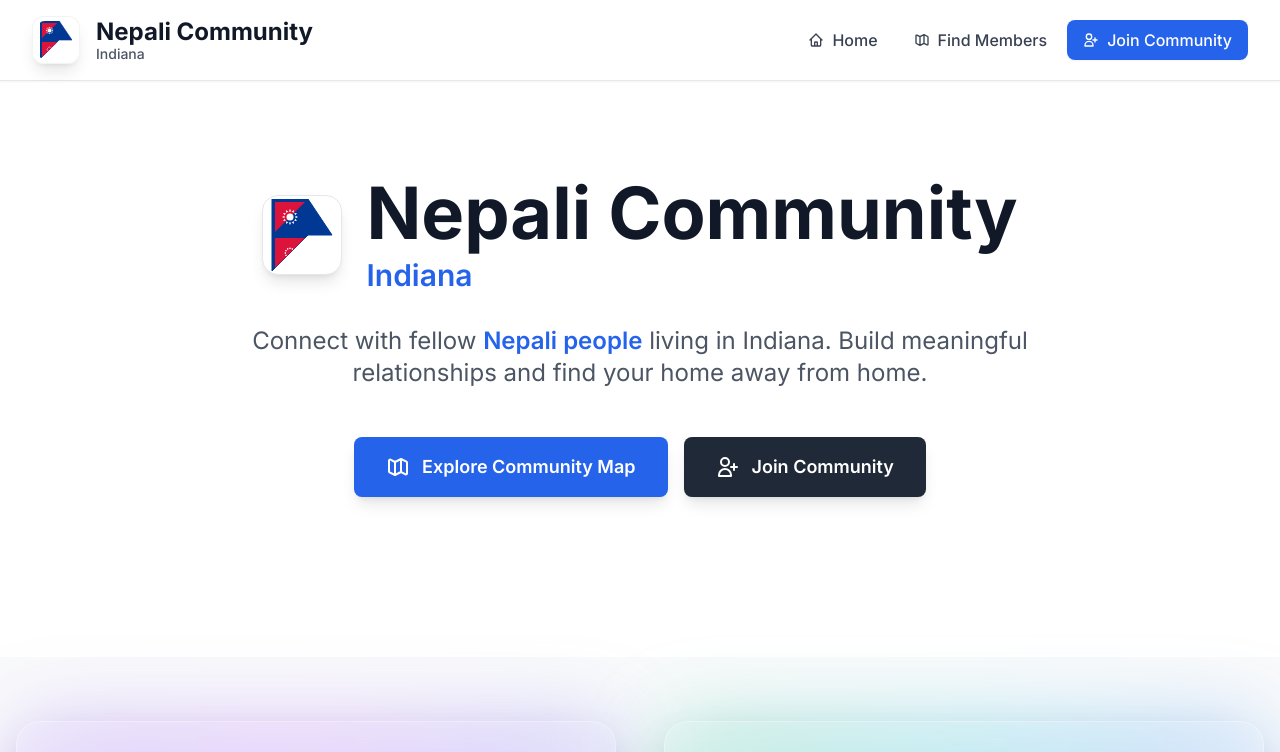
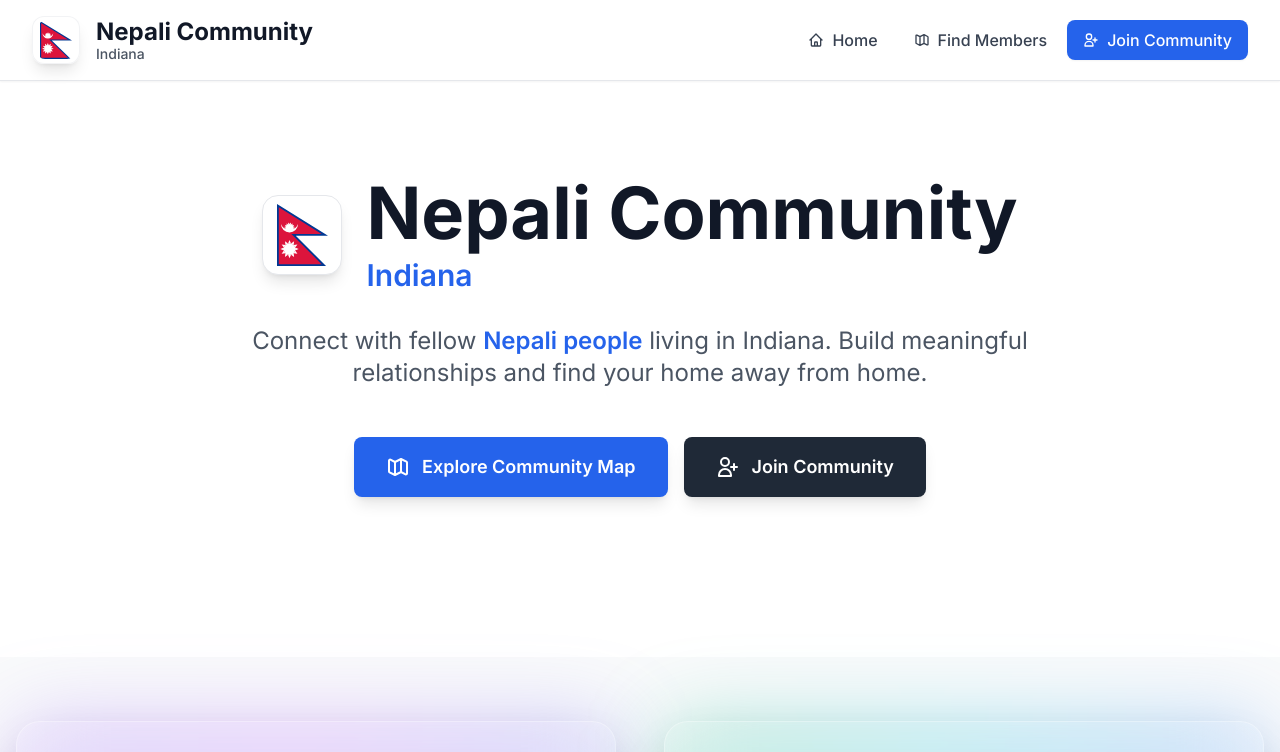
Before and after one commit to suman-8848/Indiana_nepali, a Next.js app: page / in a window 1280 px wide. Shown: the top 752 px of the page. Built offline with nearby package versions, Linux system fonts and the light colour scheme.

Commit message:
Fixed UI

```diff
--- a/app/page.tsx
+++ b/app/page.tsx
@@ -7,61 +7,12 @@ export default function Home() {
           <div className="text-center">
             {/* Flag and Title */}
             <div className="flex items-center justify-center gap-6 mb-8">
-              <div className="w-16 h-16 sm:w-20 sm:h-20 bg-white dark:bg-gray-700 rounded-2xl flex items-center justify-center shadow-lg border border-gray-200 dark:border-gray-600">
-                <svg width="60" height="72" viewBox="0 0 60 72" className="w-14 h-17 sm:w-16 sm:h-19">
-                  {/* Nepal Flag - Accurate Recreation */}
-
-                  {/* Blue outer border */}
-                  <path d="M0 0 L36 0 L60 36 L36 36 L0 72 L0 0 Z" fill="#003893" stroke="#003893" stroke-width="1"/>
-
-                  {/* Red upper triangle */}
-                  <path d="M3 3 L33 3 L3 33 Z" fill="#DC143C"/>
-
-                  {/* Red lower triangle */}
-                  <path d="M3 39 L33 39 L3 69 Z" fill="#DC143C"/>
-
-                  {/* White sun in upper triangle */}
-                  <g transform="translate(18, 18)">
-                    {/* Sun rays - 12 pointed rays */}
-                    <g fill="white">
-                      <path d="M0,-8 L1.2,-5.5 L-1.2,-5.5 Z"/>
-                      <path d="M0,-8 L1.2,-5.5 L-1.2,-5.5 Z" transform="rotate(30)"/>
-                      <path d="M0,-8 L1.2,-5.5 L-1.2,-5.5 Z" transform="rotate(60)"/>
-                      <path d="M0,-8 L1.2,-5.5 L-1.2,-5.5 Z" transform="rotate(90)"/>
-                      <path d="M0,-8 L1.2,-5.5 L-1.2,-5.5 Z" transform="rotate(120)"/>
-                      <path d="M0,-8 L1.2,-5.5 L-1.2,-5.5 Z" transform="rotate(150)"/>
-                      <path d="M0,-8 L1.2,-5.5 L-1.2,-5.5 Z" transform="rotate(180)"/>
-                      <path d="M0,-8 L1.2,-5.5 L-1.2,-5.5 Z" transform="rotate(210)"/>
-                      <path d="M0,-8 L1.2,-5.5 L-1.2,-5.5 Z" transform="rotate(240)"/>
-                      <path d="M0,-8 L1.2,-5.5 L-1.2,-5.5 Z" transform="rotate(270)"/>
-                      <path d="M0,-8 L1.2,-5.5 L-1.2,-5.5 Z" transform="rotate(300)"/>
-                      <path d="M0,-8 L1.2,-5.5 L-1.2,-5.5 Z" transform="rotate(330)"/>
-                    </g>
-                    {/* Sun center circle */}
-                    <circle cx="0" cy="0" r="3.5" fill="white"/>
-                  </g>
-
-                  {/* White moon in lower triangle */}
-                  <g transform="translate(18, 54)">
-                    {/* Moon rays - 12 pointed rays */}
-                    <g fill="white">
-                      <path d="M0,-6 L1,-4 L-1,-4 Z"/>
-                      <path d="M0,-6 L1,-4 L-1,-4 Z" transform="rotate(30)"/>
-                      <path d="M0,-6 L1,-4 L-1,-4 Z" transform="rotate(60)"/>
-                      <path d="M0,-6 L1,-4 L-1,-4 Z" transform="rotate(90)"/>
-                      <path d="M0,-6 L1,-4 L-1,-4 Z" transform="rotate(120)"/>
-                      <path d="M0,-6 L1,-4 L-1,-4 Z" transform="rotate(150)"/>
-                      <path d="M0,-6 L1,-4 L-1,-4 Z" transform="rotate(180)"/>
-                      <path d="M0,-6 L1,-4 L-1,-4 Z" transform="rotate(210)"/>
-                      <path d="M0,-6 L1,-4 L-1,-4 Z" transform="rotate(240)"/>
-                      <path d="M0,-6 L1,-4 L-1,-4 Z" transform="rotate(270)"/>
-                      <path d="M0,-6 L1,-4 L-1,-4 Z" transform="rotate(300)"/>
-                      <path d="M0,-6 L1,-4 L-1,-4 Z" transform="rotate(330)"/>
-                    </g>
-                    {/* Moon crescent */}
-                    <path d="M-2.5,0 A2.5,2.5 0 1,1 2.5,0 A1.5,1.5 0 1,0 -2.5,0 Z" fill="white"/>
-                  </g>
-                </svg>
+              <div className="w-16 h-16 sm:w-20 sm:h-20 bg-white dark:bg-gray-700 rounded-2xl flex items-center justify-center shadow-lg border border-gray-200 dark:border-gray-600 p-2">
+                <img
+                  src="/nepal-flag.svg"
+                  alt="Nepal Flag"
+                  className="w-full h-full object-contain"
+                />
               </div>
               <div className="text-left">
                 <h1 className="text-4xl sm:text-6xl lg:text-7xl font-bold text-gray-900 dark:text-white leading-tight">
```
Also changed, not shown: public/nepal-flag.svg.
